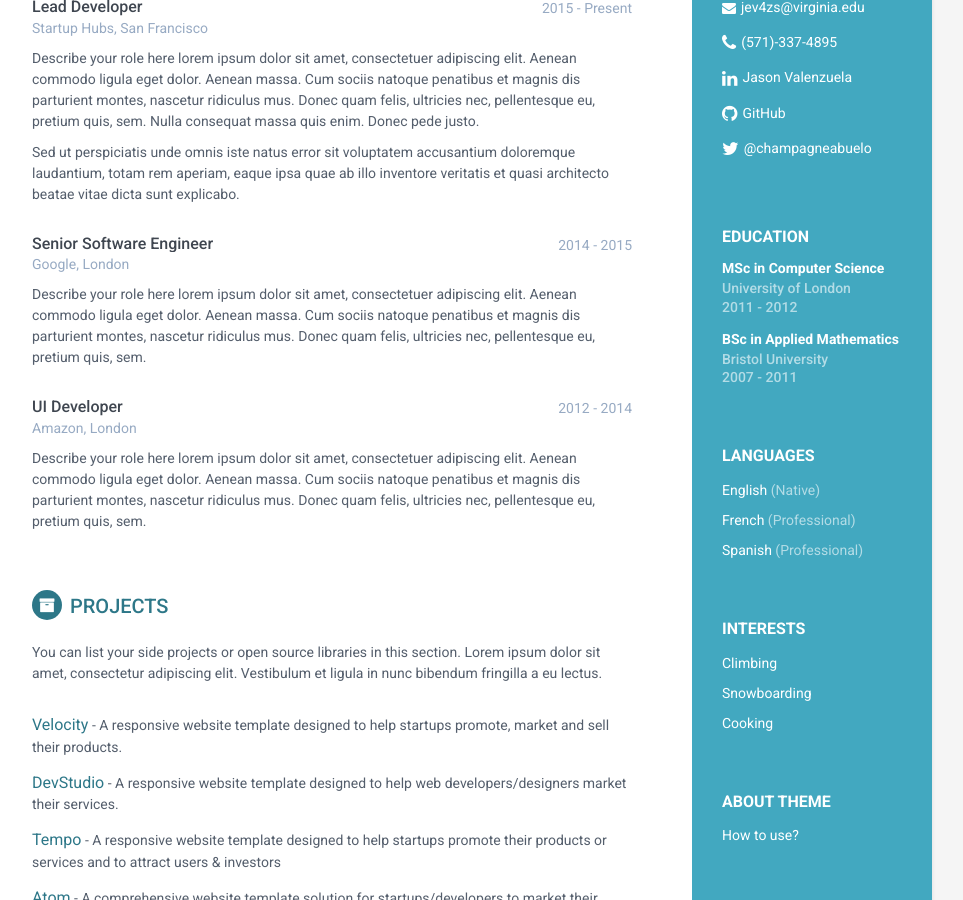
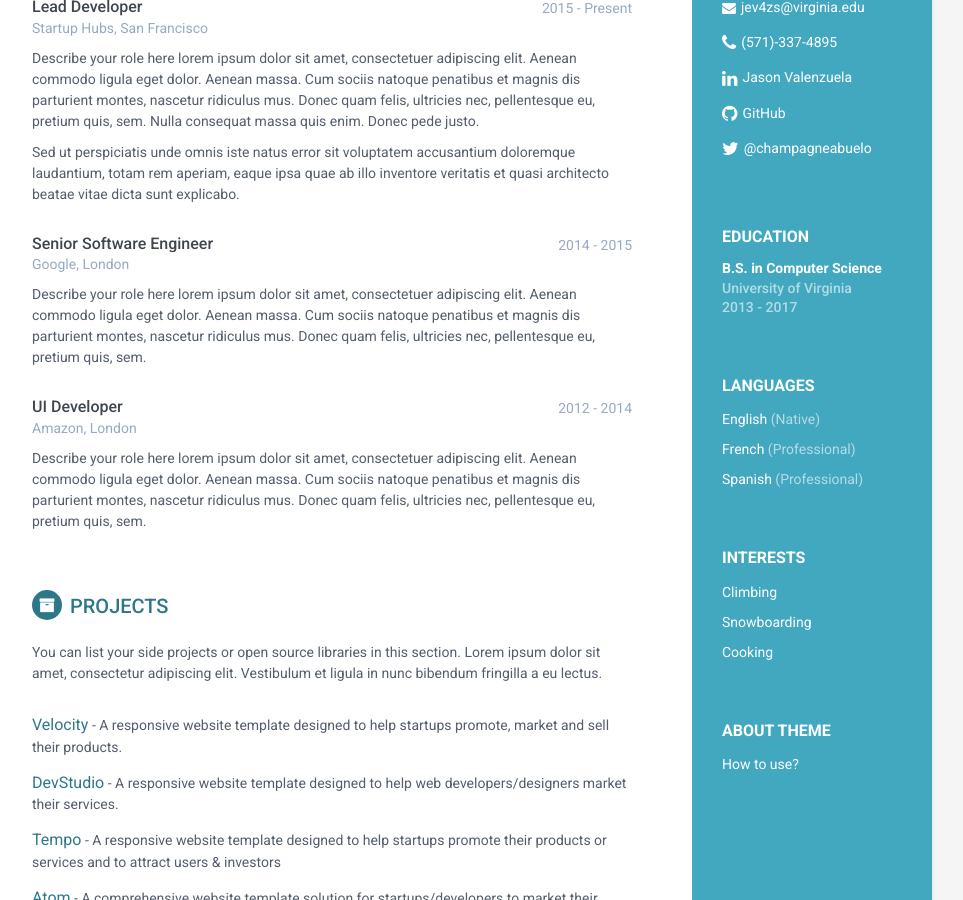
Before and after one commit to champagneabuelo/champagneabuelo.github.io, a Jekyll site: the page built from index.html, in a window 1280 px wide and 900 px high, scrolled down 336 px. Shown: the whole window, without its empty margins (188-1151 px from the left). Built offline with Jekyll 4.4.1, drawn with Linux system fonts in a browser that asks for light colours.

Commit message:
Update education.html

```diff
--- a/_includes/education.html
+++ b/_includes/education.html
@@ -1,13 +1,8 @@
  <div class="education-container container-block">
 <h2 class="container-block-title">Education</h2>
 <div class="item">
-    <h4 class="degree">MSc in Computer Science</h4>
-    <h5 class="meta">University of London</h5>
-    <div class="time">2011 - 2012</div>
-</div><!--//item-->
-<div class="item">
-    <h4 class="degree">BSc in Applied Mathematics</h4>
-    <h5 class="meta">Bristol University</h5>
-    <div class="time">2007 - 2011</div>
+    <h4 class="degree">B.S. in Computer Science</h4>
+    <h5 class="meta">University of Virginia</h5>
+    <div class="time">2013 - 2017</div>
 </div><!--//item-->
 </div><!--//education-container-->
```
